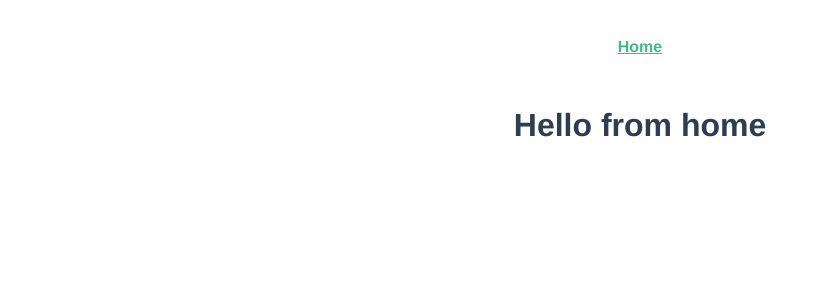
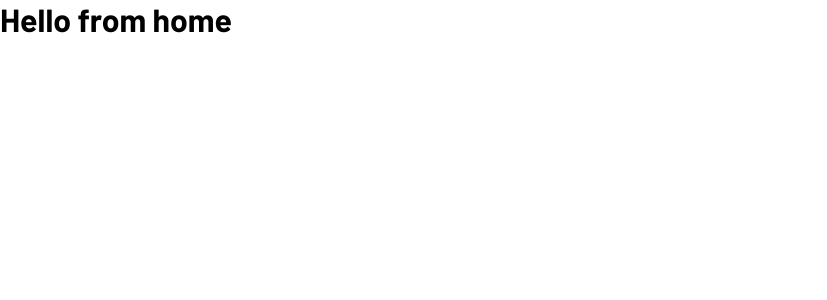
Before and after one commit to Matheus-Galdino/Space-tourism, a Vue app: page / in a window 1280 px wide. Shown: the top 300 px of the page, without its empty margins (0-827 px from the left). Built offline with nearby package versions, Linux system fonts and the light colour scheme.

Commit message:
Limpando app.vue e adicionando estilos

```diff
--- a/src/App.vue
+++ b/src/App.vue
@@ -1,29 +1,8 @@
 <template>
-  <div id="nav">
-    <router-link to="/">Home</router-link>
-  </div>
   <router-view />
 </template>
 
 <style lang="scss">
-#app {
-  font-family: Avenir, Helvetica, Arial, sans-serif;
-  -webkit-font-smoothing: antialiased;
-  -moz-osx-font-smoothing: grayscale;
-  text-align: center;
-  color: #2c3e50;
-}
-
-#nav {
-  padding: 30px;
-
-  a {
-    font-weight: bold;
-    color: #2c3e50;
-
-    &.router-link-exact-active {
-      color: #42b983;
-    }
-  }
-}
+@import url("./styles/reset.scss");
+@import url("./styles/variables.scss");
 </style>
```
